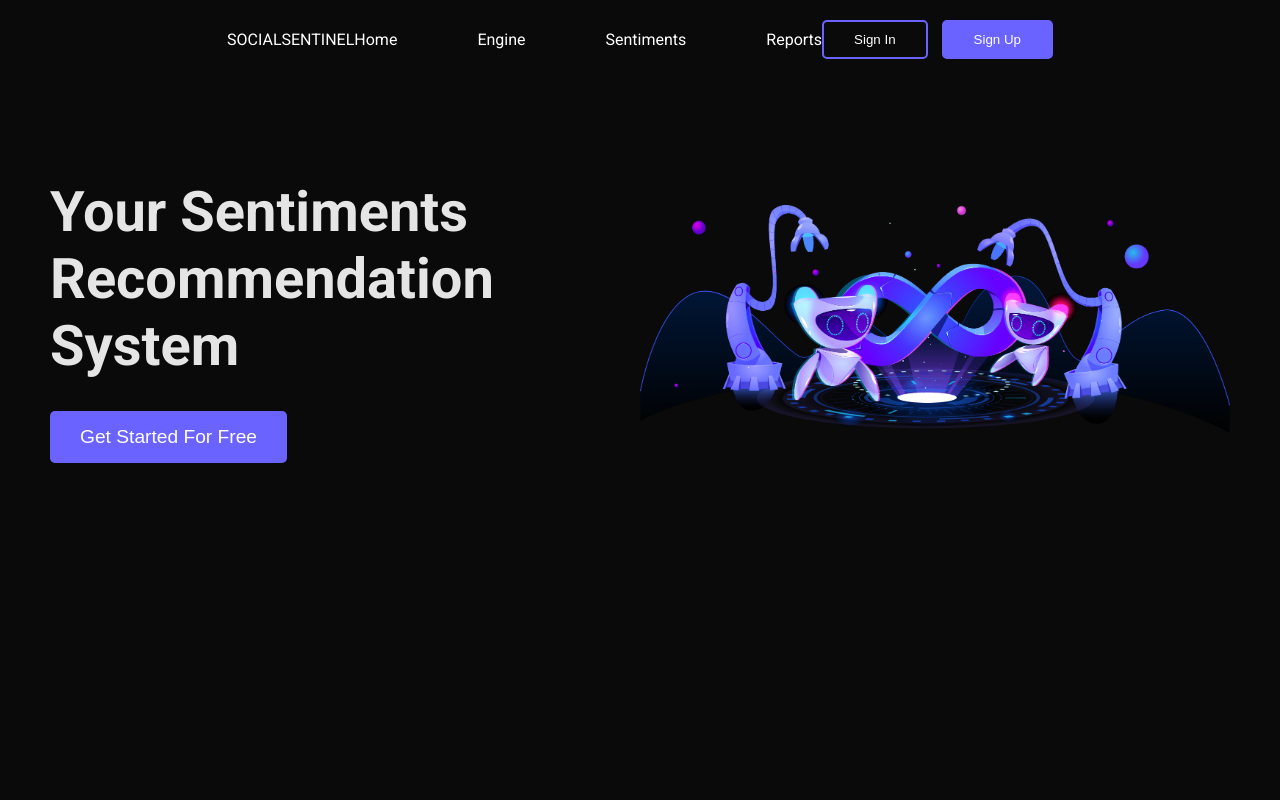
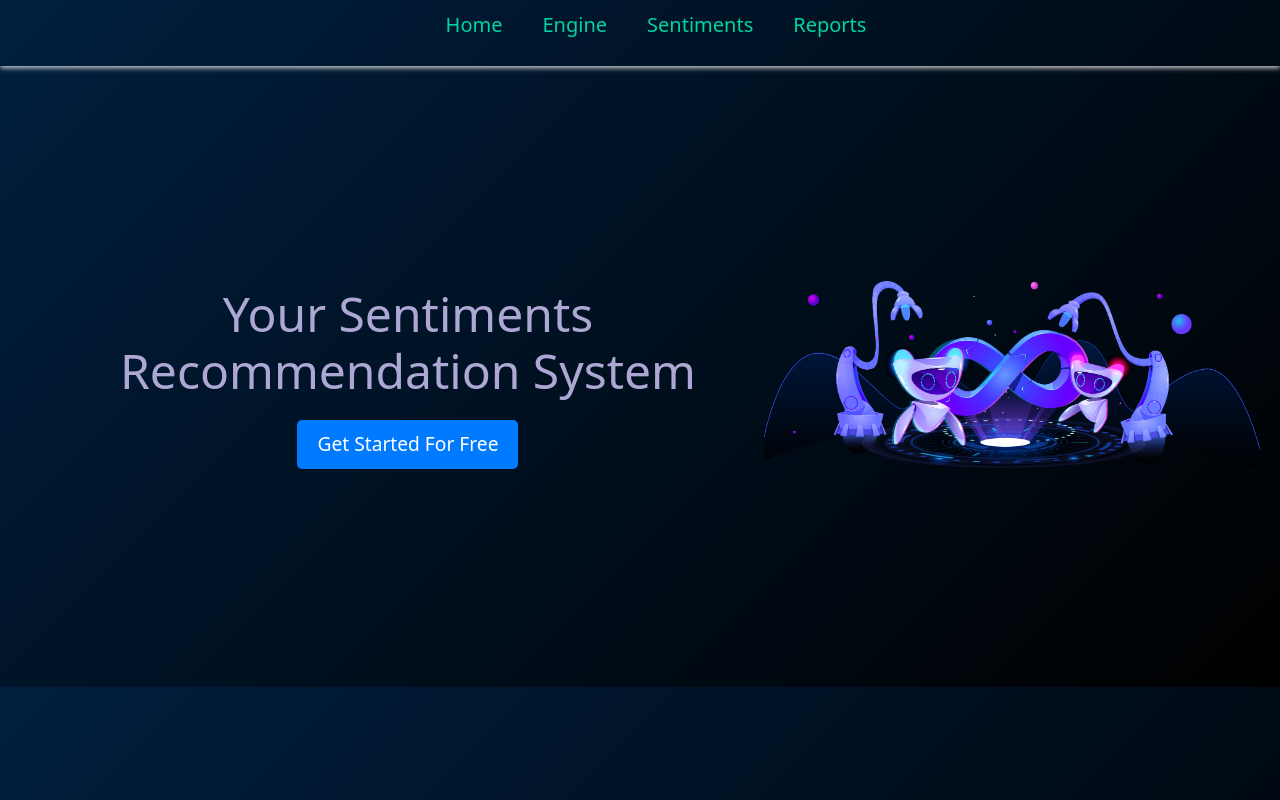
Before and after one commit to Social-Sentinal/SocialSentinel, a Flask app: page / in a window 1280 px wide. Run offline with Flask 3, Linux system fonts and the light colour scheme.

Commit message:
update ui

```diff
--- /dev/null
+++ b/static/script.js
@@ -0,0 +1,6 @@
+const menuToggle = document.querySelector('.menu-toggle');
+const navLinks = document.querySelector('.nav-links');
+
+menuToggle.addEventListener('click', () => {
+    navLinks.classList.toggle('active');
+});
--- a/static/style.css
+++ b/static/style.css
@@ -1,4 +1,4 @@
-/* General reset */
+/* General Reset */
 * {
     margin: 0;
     padding: 0;
@@ -6,111 +6,94 @@
 }
 
 body {
-    font-family: 'Roboto', sans-serif;
-    background-color: #0a0a0a;
-    color: #fff;
-    overflow-x: hidden;
+    font-family: Arial, sans-serif;
+    color: #f20b0b;
+    line-height: 1.6;
+    background: linear-gradient(135deg, #001f3f, #000000);
 }
 
 header {
-    padding: 20px 80px;
-    display: flex;
-    justify-content: space-evenly;
-    align-items: center;
-    background-color: #0a0a0a;
-}
-
-nav{
-    display: flex;
-    align-items: center;
-    justify-content: space-evenly;
+    padding: 10px 20px;
+    box-shadow: 0 2px 5px rgba(213, 213, 213, 0.97);
 }
 
 .nav-links {
-    list-style-type: none;
+    list-style: none;
     display: flex;
-    gap: 80px;
+    justify-content: center;
+    align-items: center;
+    gap: 20px;
+}
+
+.nav-links li {
+    margin: 0 10px;
 }
 
 .nav-links a {
     text-decoration: none;
-    color: #fff;
-    font-weight: 500;
+    color: #00d49f;
+    font-size: 20px;
+    transition: color 0.3s ease;
 }
 
-.auth-buttons .sign-in,
-.auth-buttons .sign-up {
-    background: none;
-    border: 2px solid #6b63ff;
-    color: #fff;
-    padding: 10px 30px;
-    border-radius: 5px;
-    cursor: pointer;
-    transition: background 0.3s, color 0.3s;
+.nav-links a:hover {
+    color: #007bff;
 }
 
-.auth-buttons .sign-up {
-    background-color: #6b63ff;
-    margin-left: 10px;
-    margin-right: 0px;
-}
-
-.auth-buttons .sign-in:hover {
-    background-color: #6b63ff;
-    color: #fff;
-}
-
-.auth-buttons .sign-up:hover {
-    background-color: #5248c9;
-}
 
 .hero {
     display: flex;
+    align-items: center;
     justify-content: space-between;
-    align-items: center;
-    padding: 100px 50px;
-    background-color: #0a0a0a;
+    padding: 60px 20px;
+    border-radius: 10px;
+    margin: 155px 0;
 }
 
 .hero-content {
-    max-width: 50%;
+   margin-left: 100px;
+   text-align: center;
 }
 
 .hero-content h1 {
-    font-size: 3.5rem;
-    line-height: 1.2;
-    color: #e5e5e5;
+    font-size: 3rem;
+    color: rgb(173, 168, 211);
+    margin-bottom: 20px;
 }
 
 .cta-button {
-    margin-top: 30px;
-    padding: 15px 30px;
-    background-color: #6b63ff;
+    background-color: #007BFF;
+    color: white;
     border: none;
+    padding: 10px 20px;
+    font-size: 1.2rem;
     border-radius: 5px;
-    color: #fff;
-    font-size: 1.2rem;
     cursor: pointer;
-    transition: background-color 0.3s;
+    transition: background-color 0.3s ease;
 }
 
 .cta-button:hover {
-    background-color: #5248c9;
+    background-color: #0056b3;
+}
+
+.hero-illustration {
+    max-width: 40%;
 }
 
 .hero-illustration img {
     width: 100%;
-    max-width: 600px;
+    height: auto;
+    border-radius: 10px;
 }
 
-footer {
-    padding: 20px 0;
+/* footer {
+    padding: 20px;
     text-align: center;
-    background-color: #0a0a0a;
-    color: #aaa;
-    font-size: 0.9rem;
-}
+    margin-top: 40px;
+    box-shadow: 0 -2px 5px rgba(0, 0, 0, 0.1);
+} */
 
+/* Responsive Design */
 @media (max-width: 768px) {
     .hero {
         flex-direction: column;
@@ -126,11 +109,7 @@ footer {
     }
 
     .cta-button {
-        width: 100%;
-        padding: 15px;
-    }
-
-    nav ul {
-        flex-direction: column;
+        font-size: 1rem;
+        padding: 8px 15px;
     }
 }
--- a/templates/index.html
+++ b/templates/index.html
@@ -1,47 +1,55 @@
 <!DOCTYPE html>
 <html lang="en">
-
   <head>
-    <meta charset="UTF-8">
-    <meta name="viewport" content="width=device-width, initial-scale=1.0">
-    <title>SocialSentinel - Sentiment Recommendation System</title>
-    <link rel="stylesheet" href="/static/style.css">
-    <link href="https://fonts.googleapis.com/css2?family=Roboto:wght@400;700&display=swap" rel="stylesheet">
+    <meta charset="UTF-8" />
+    <meta name="viewport" content="width=device-width, initial-scale=1.0" />
+    <title>SocialSentinel</title>
+    <link rel="stylesheet" href="/static/style.css" />
+    <link
+      href="https://fonts.googleapis.com/css2?family=Roboto:wght@400;700&display=swap"
+      rel="stylesheet"
+    />
+    <link
+      href="https://cdn.jsdelivr.net/npm/bootstrap@5.3.3/dist/css/bootstrap.min.css"
+      rel="stylesheet"
+      integrity="sha384-QWTKZyjpPEjISv5WaRU9OFeRpok6YctnYmDr5pNlyT2bRjXh0JMhjY6hW+ALEwIH"
+      crossorigin="anonymous"
+    />
   </head>
 
   <body>
     <header>
       <nav>
-            <div class="logo">SOCIALSENTINEL</div>
         <ul class="nav-links">
           <li><a href="#">Home</a></li>
           <li><a href="#">Engine</a></li>
           <li><a href="#">Sentiments</a></li>
           <li><a href="#">Reports</a></li>
         </ul>
-            <div class="auth-buttons">
-                <button class="sign-in">Sign In</button>
-                <button class="sign-up">Sign Up</button>
-            </div>
       </nav>
     </header>
 
-    <main>
+
       <section class="hero">
         <div class="hero-content">
-                <h1>Your Sentiments<br>Recommendation System</h1>
+          <h1>Your Sentiments<br />Recommendation System</h1>
           <button class="cta-button">Get Started For Free</button>
         </div>
         <div class="hero-illustration">
           <!-- Illustration of the robots and infinity symbol -->
-                <img src="/static/robo.png" alt="Robot Illustration">
+          <img src="/static/robo.png" alt="Robot Illustration" />
         </div>
       </section>
-    </main>
 
     <footer>
       <!-- Footer content -->
     </footer>
+
+    <script src="/static/script.js"></script>
+    <script
+      src="https://cdn.jsdelivr.net/npm/bootstrap@5.3.3/dist/js/bootstrap.bundle.min.js"
+      integrity="sha384-YvpcrYf0tY3lHB60NNkmXc5s9fDVZLESaAA55NDzOxhy9GkcIdslK1eN7N6jIeHz"
+      crossorigin="anonymous"
+    ></script>
   </body>
-
 </html>
```
Also changed, not shown: requirements.txt (line endings or trailing spaces). Lines whose indentation alone changed are shown as unchanged.
